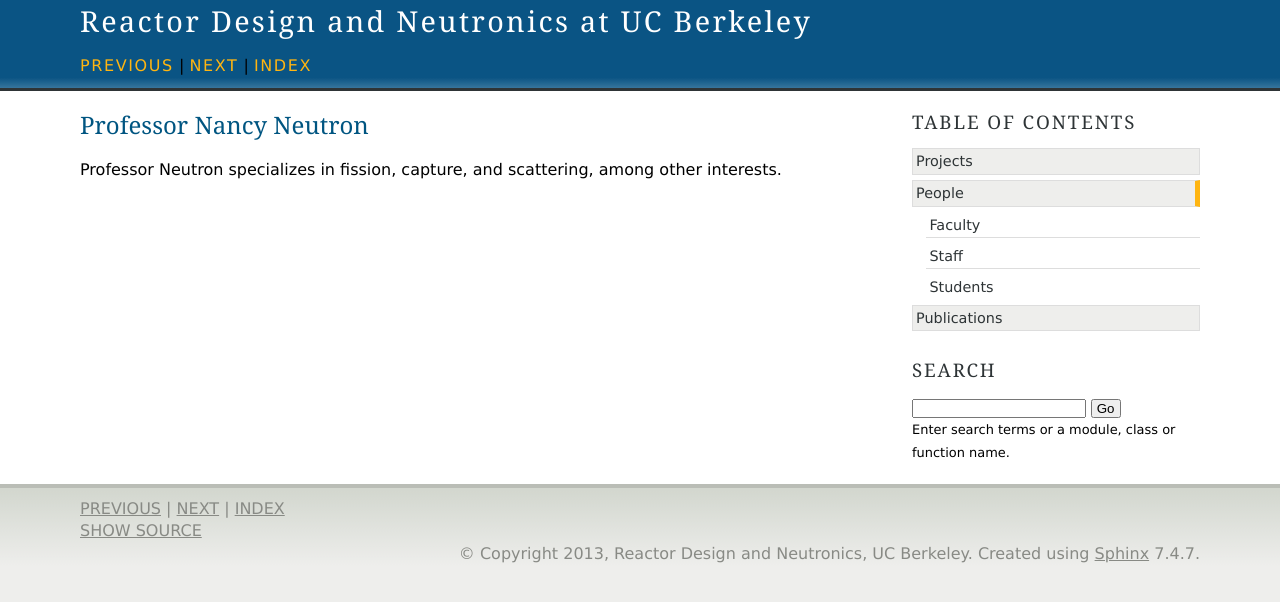
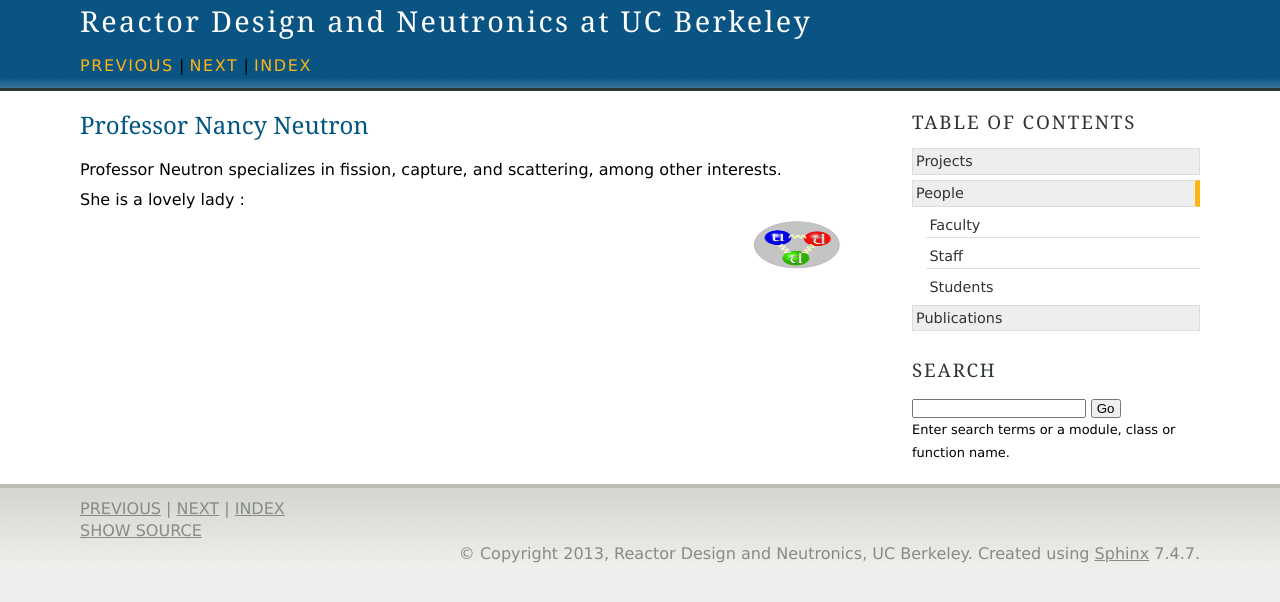
Before and after one commit to kellyrowland/ucb-rdn.github.com, a Sphinx documentation site: the page built from source/people/neutron_nancy.rst, in a window 1280 px wide. Shown: the top 602 px of the page. Built offline with Sphinx 7.4.7, drawn with Linux system fonts in a browser that asks for light colours; formulas are drawn with MathJax 3.

Commit message:
adds a photo

```diff
--- a/source/people/neutron_nancy.rst
+++ b/source/people/neutron_nancy.rst
@@ -4,3 +4,12 @@ Professor Nancy Neutron
 
 Professor Neutron specializes in fission, capture, and scattering, among other
 interests.
+
+She is a lovely lady :
+
+.. image:: neutron.png
+   :height: 100px
+   :width: 200 px
+   :scale: 50 %
+   :alt: Dr. Nancy Neutron
+   :align: right
```
Also changed, not shown: source/people/neutron.png (added).
